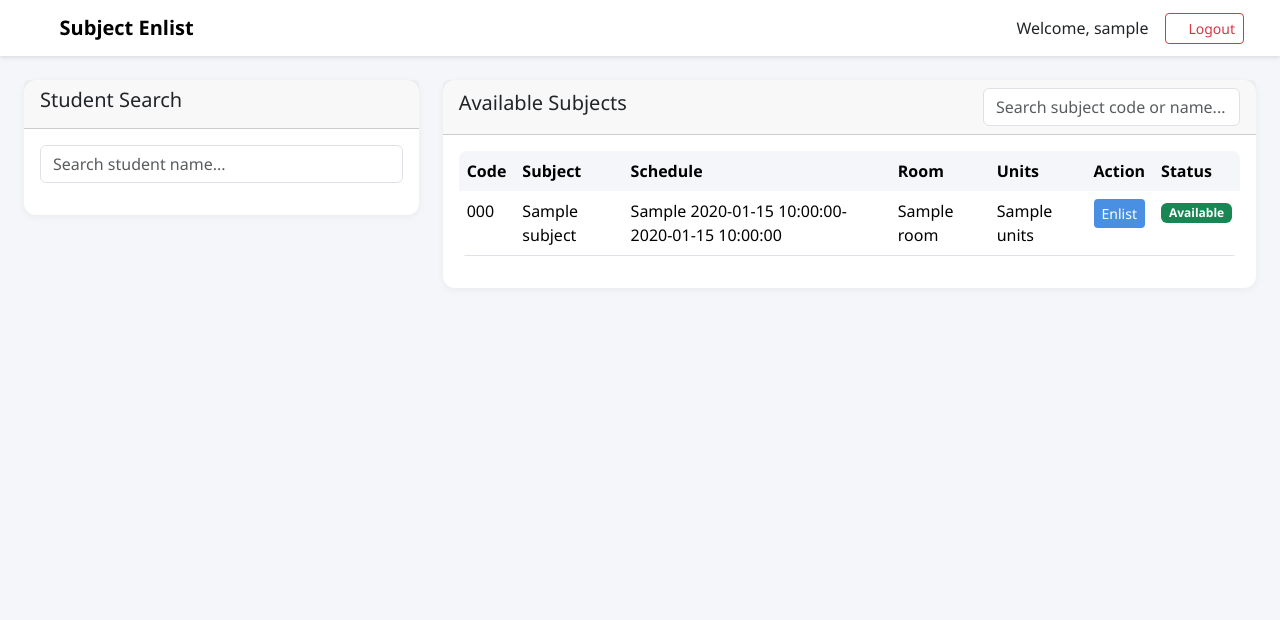
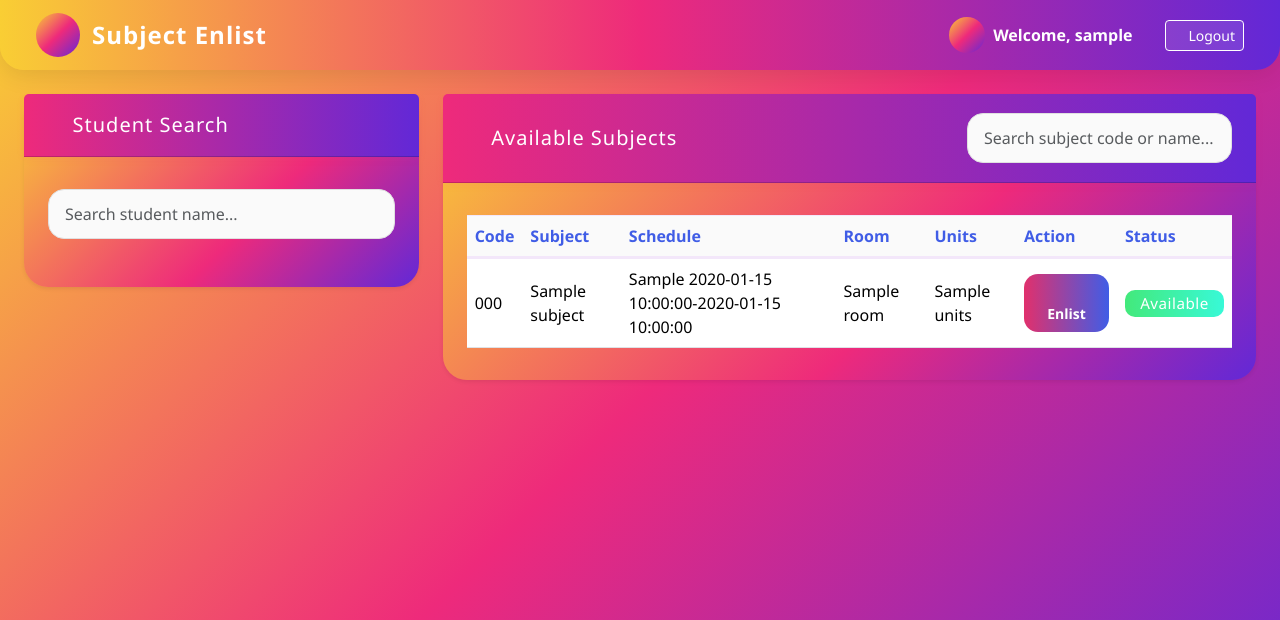
Before and after one commit to Frieren-2/Subject_enrollment_System, a Flask app: template template/instructor_dashboard.html in a window 1280 px wide. Shown: the top 620 px of the page. Run offline with Flask 3, Linux system fonts and the light colour scheme; the visitor is signed in with stand-in values (Sample User, id 1); tables that the repository leaves empty or names only in its code hold one stand-in row (values such as "Sample post"); the template is opened without the code that fills it: most values are stand-ins (such as "Sample title", 1, 10 or a date in 2020); some libraries are stand-ins or nearby versions; some web fonts are replaced.

Commit message:
Your commit message here

```diff
--- a/static/css/available_sub.css
+++ b/static/css/available_sub.css
@@ -45,7 +45,9 @@ h1 {
 }
 
 .card {
-    background-color: #fff;
+    /* Add gradient background */
+    background: linear-gradient(135deg, #f9ce34 0%, #ee2a7b 60%, #6228d7 100%);
+    background-blend-mode: lighten;
     border: none;
     border-radius: 24px;
     box-shadow: 0 4px 32px 0 rgba(221,42,123,0.10);
--- a/static/css/instructor_dashboard.css
+++ b/static/css/instructor_dashboard.css
@@ -1,13 +1,111 @@
+/* Instagram-inspired theme */
+:root {
+    --primary-color: #e1306c; /* Instagram pink */
+    --secondary-color: #fafafa;
+    --accent-color: #405de6;  /* Instagram blue */
+    --gradient-start: #f9ce34;
+    --gradient-mid: #ee2a7b;
+    --gradient-end: #6228d7;
+    --text-color: #262626;
+}
+
+body {
+    background: linear-gradient(135deg, #f9ce34 0%, #ee2a7b 50%, #6228d7 100%);
+    background-attachment: fixed;
+    font-family: 'Segoe UI', 'Roboto', -apple-system, BlinkMacSystemFont, 'Helvetica Neue', Arial, sans-serif;
+    color: var(--text-color);
+}
+
+.navbar {
+    background: linear-gradient(90deg, var(--gradient-start) 0%, var(--gradient-mid) 50%, var(--gradient-end) 100%);
+    box-shadow: 0 4px 24px rgba(0,0,0,0.08);
+    border-bottom: none;
+    border-radius: 0 0 24px 24px;
+    margin-bottom: 2rem;
+}
+
+.navbar-brand {
+    color: white !important;
+    font-weight: 700;
+    font-size: 1.5rem;
+    letter-spacing: 1px;
+    display: flex;
+    align-items: center;
+}
+
+.navbar .me-3,
+.navbar .btn-outline-danger {
+    color: white !important;
+}
+
+.navbar .btn-outline-danger {
+    border: 1px solid #fff;
+    background: rgba(255,255,255,0.1);
+    transition: background 0.2s;
+}
+
+.navbar .btn-outline-danger:hover {
+    background: #fff;
+    color: var(--primary-color) !important;
+}
+
+.card {
+    border: none;
+    border-radius: 24px;
+    box-shadow: 0 6px 32px rgba(0,0,0,0.10); /* slightly stronger shadow */
+    transition: transform 0.2s, box-shadow 0.2s;
+    /* Add gradient background */
+    background: linear-gradient(135deg, var(--gradient-start) 0%, var(--gradient-mid) 60%, var(--gradient-end) 100%);
+    /* Overlay white for readability */
+    background-blend-mode: lighten;
+}
+
+.card-header {
+    border-radius: 24px 24px 0 0;
+    background: linear-gradient(90deg, var(--gradient-mid) 0%, var(--gradient-end) 100%);
+    color: #fff;
+    font-weight: 600;
+    letter-spacing: 1px;
+    font-size: 1.15rem;
+    padding: 1.2rem 1.5rem;
+    box-shadow: 0 2px 8px rgba(238,42,123,0.07);
+}
+
+.card-body {
+    padding: 2rem 1.5rem;
+}
+
+.input-group .form-control {
+    border-radius: 16px;
+    border: 1px solid #e0e0e0;
+    background: #fafafa;
+    font-size: 1rem;
+    padding: 0.75rem 1rem;
+}
+
+.input-group .form-control:focus {
+    border-color: var(--accent-color);
+    box-shadow: 0 0 0 0.25rem rgba(64,93,230,0.18);
+    outline: none;
+}
+
+.input-group .btn-outline-secondary {
+    border-radius: 16px;
+    border-color: var(--accent-color);
+    color: var(--accent-color);
+    background: #fff;
+}
+
+.input-group .btn-outline-secondary:hover {
+    background: var(--accent-color);
+    color: #fff;
+}
+
 /* Subject filter styles */
 #subjectFilter {
     min-width: 200px;
     border-top-right-radius: 0;
     border-bottom-right-radius: 0;
-}
-
-.input-group .btn-outline-secondary {
-    border-top-left-radius: 0;
-    border-bottom-left-radius: 0;
 }
 
 /* Hide empty rows when filtering */
@@ -17,31 +115,10 @@ tr[style="display: none;"] {
 
 /* Highlight matching text */
 .highlight {
-    background-color: #fff3cd;
+    background: #f9ce34;
+    color: #fff;
+    border-radius: 2px;
     padding: 0.1em 0.2em;
-    border-radius: 2px;
-}
-:root {
-    --primary-color: #4a90e2;
-    --secondary-color: #f5f6fa;
-    --accent-color: #5352ed;
-}
-
-body {
-    background-color: var(--secondary-color);
-    font-family: 'Segoe UI', system-ui, -apple-system, sans-serif;
-}
-
-.navbar {
-    background: white;
-    box-shadow: 0 2px 4px rgba(0,0,0,0.1);
-}
-
-.card {
-    border: none;
-    border-radius: 12px;
-    box-shadow: 0 2px 8px rgba(0,0,0,0.05);
-    transition: transform 0.2s;
 }
 
 .search-container {
@@ -54,75 +131,129 @@ body {
     top: calc(100% + 5px);
     left: 0;
     right: 0;
-    background: white;
-    border-radius: 8px;
-    box-shadow: 0 4px 12px rgba(0,0,0,0.1);
+    background: #fff;
+    border-radius: 18px;
+    box-shadow: 0 4px 24px rgba(0,0,0,0.10);
     z-index: 1000;
     max-height: 300px;
     overflow-y: auto;
-    border: 1px solid #dee2e6;
+    border: 1px solid #eee;
     padding: 8px;
 }
 
-.search-item {
-    padding: 10px 15px;
-    border-bottom: 1px solid #eee;
+.search-item, .student-search-item {
+    padding: 14px 18px;
+    border-bottom: 1px solid #f6f6f6;
     transition: background-color 0.2s;
     cursor: pointer;
     margin-bottom: 8px;
-    border: 1px solid #dee2e6;
-    border-radius: 8px;
+    border-radius: 14px;
+    background: #fafafa;
+    font-size: 1.05rem;
+}
+
+.search-item:last-child, .student-search-item:last-child {
+    border-bottom: none;
+}
+
+.search-item:hover, .student-search-item:hover {
+    background: linear-gradient(90deg, #f9ce34 0%, #ee2a7b 100%);
+    color: #fff;
+}
+
+.table {
+    background: #fff;
+    border-radius: 18px;
+    border-collapse: separate;
+    border-spacing: 0;
+    margin-bottom: 0;
+}
+
+.table thead th {
+    background: #fafafa;
+    border-bottom: 2px solid #f3e7fa;
+    color: var(--accent-color);
+    font-weight: 600;
+}
+
+.table td, .table th {
+    border-top: 1px solid #f3e7fa;
+    font-size: 1rem;
+}
+
+.student-card {
+    background: #fff;
+    border-radius: 20px;
+    box-shadow: 0 2px 12px rgba(0,0,0,0.08);
+    margin-bottom: 1.5rem;
     overflow: hidden;
 }
 
-.search-item:hover {
-    background-color: rgba(74, 144, 226, 0.1);
+.student-info {
+    padding: 1.5rem 1.2rem;
+    background: linear-gradient(90deg, #f9ce34 0%, #ee2a7b 100%);
+    color: #fff;
+    border-radius: 20px 20px 0 0;
 }
 
-.search-item:last-child {
-    border-bottom: none;
+.student-info h6 {
+    font-weight: 700;
+    font-size: 1.2rem;
+}
+
+.student-info p {
+    font-size: 1rem;
+    margin-bottom: 0.3rem;
+}
+
+.enrolled-subjects {
+    padding: 1.5rem 1.2rem;
+    background: #fff;
+    border-radius: 0 0 20px 20px;
 }
 
 .btn-primary {
-    background-color: var(--primary-color);
+    background: linear-gradient(90deg, var(--primary-color) 0%, var(--accent-color) 100%);
     border: none;
+    border-radius: 14px;
+    font-weight: 600;
+    padding: 0.5rem 1.2rem;
+    transition: background 0.2s;
 }
 
 .btn-primary:hover {
-    background-color: var(--accent-color);
+    background: linear-gradient(90deg, var(--accent-color) 0%, var(--primary-color) 100%);
 }
 
-.table {
-    background: white;
-    border-radius: 8px;
-    overflow: hidden;
+.btn-danger {
+    background: #fff;
+    color: var(--primary-color);
+    border: 1px solid var(--primary-color);
+    border-radius: 14px;
+    font-weight: 600;
+    padding: 0.5rem 1.2rem;
+    transition: background 0.2s, color 0.2s;
 }
 
-.table thead th {
-    background-color: var(--secondary-color);
-    border-bottom: none;
+.btn-danger:hover {
+    background: var(--primary-color);
+    color: #fff;
 }
 
-.student-card {
-    background: white;
-    border-radius: 8px;
-    box-shadow: 0 2px 4px rgba(0,0,0,0.1);
-    transition: all 0.2s ease;
-    cursor: pointer;
+.btn-primary:focus, .btn-danger:focus {
+    outline: 2px solid var(--accent-color);
+    outline-offset: 2px;
+    box-shadow: 0 0 0 0.15rem rgba(225,48,108,0.18);
 }
 
-.student-card:hover {
-    background-color: var(--secondary-color);
-    transform: translateX(4px);
-}
-
-.student-info {
-    padding: 1.5rem;
-    background: var(--secondary-color);
-}
-
-.enrolled-subjects {
-    padding: 1.5rem;
+.badge.bg-success {
+    background: linear-gradient(90deg, #43e97b 0%, #38f9d7 100%);
+    color: #fff;
+    font-weight: 500;
+    font-size: 0.95rem;
+    border-radius: 10px;
+    padding: 0.4em 1em;
+    letter-spacing: 0.5px;
 }
 
 @keyframes fadeIn {
--- a/static/css/student_list.css
+++ b/static/css/student_list.css
@@ -6,7 +6,9 @@ body {
 }
 
 .card {
-    background: #fff;
+    /* Add gradient background */
+    background: linear-gradient(135deg, #f9ce34 0%, #ee2a7b 60%, #6228d7 100%);
+    background-blend-mode: lighten;
     border-radius: 24px;
     box-shadow: 0 4px 32px 0 rgba(221,42,123,0.10);
     padding: 32px;
--- a/template/instructor_dashboard.html
+++ b/template/instructor_dashboard.html
@@ -7,16 +7,24 @@
     <link rel="stylesheet" href="{{ url_for('static', filename='css/bootstrap.min.css') }}">
     <link rel="stylesheet" href="{{ url_for('static', filename='css/all.min.css') }}">
     <link rel="stylesheet" href="{{ url_for('static', filename='css/instructor_dashboard.css') }}">
-
 </head>
 <body>
-    <nav class="navbar navbar-expand-lg navbar-light px-4 mb-4">
-        <div class="container-fluid">
-            <a class="navbar-brand fw-bold" href="#">
-                <i class="fas fa-graduation-cap me-2"></i>Subject Enlist
+    <nav class="navbar navbar-expand-lg px-4 mb-4" style="box-shadow:0 4px 24px rgba(0,0,0,0.10);">
+        <div class="container-fluid d-flex justify-content-between align-items-center">
+            <a class="navbar-brand fw-bold d-flex align-items-center" href="#">
+                <span style="background: linear-gradient(135deg, #f9ce34 0%, #ee2a7b 50%, #6228d7 100%);
+                    border-radius: 50%; width: 44px; height: 44px; display: flex; align-items: center; justify-content: center; margin-right: 12px;">
+                    <i class="fas fa-graduation-cap" style="color: #fff; font-size: 1.5rem;"></i>
+                </span>
+                Subject Enlist
             </a>
-            <div class="d-flex align-items-center">
-                <span class="me-3">Welcome, {{ session.username }}</span>
+            <div class="d-flex align-items-center gap-3">
+                <span class="me-3 d-flex align-items-center">
+                    <span style="width:36px;height:36px;border-radius:50%;background:linear-gradient(135deg,#f9ce34,#ee2a7b,#6228d7);display:flex;align-items:center;justify-content:center;margin-right:8px;">
+                        <i class="fas fa-user" style="color:#fff;"></i>
+                    </span>
+                    <span style="font-weight:600;">Welcome, {{ session.username }}</span>
+                </span>
                 <a href="{{ url_for('logout') }}" class="btn btn-outline-danger btn-sm">
                     <i class="fas fa-sign-out-alt me-1"></i>Logout
                 </a>
@@ -24,14 +32,14 @@
         </div>
     </nav>
 
-    <div class="container-fluid px-4">
-        <div class="row g-4">
+    <div class="container-fluid px-4 fade-in">
+        <div class="row g-4" style="row-gap:2.5rem;">
             <!-- Left Column -->
             <div class="col-md-4">
                 <!-- Student Search Card -->
-                <div class="card mb-4">
+                <div class="card mb-4 shadow-sm">
                     <div class="card-header">
-                        <h5>Student Search</h5>
+                        <h5 class="mb-0"><i class="fas fa-search me-2"></i>Student Search</h5>
                     </div>
                     <div class="card-body">
                         <div class="search-container mb-3">
@@ -50,12 +58,19 @@
                         <div id="selectedStudent" class="d-none">
                             <div class="student-card">
                                 <div class="student-info p-3">
-                                            <h6 id="studentName">Student Name</h6>
+                                    <div class="d-flex align-items-center mb-2">
+                                        <span style="width:48px;height:48px;border-radius:50%;background:linear-gradient(135deg,#f9ce34,#ee2a7b,#6228d7);display:flex;align-items:center;justify-content:center;margin-right:12px;">
+                                            <i class="fas fa-user-graduate" style="color:#fff;font-size:1.5rem;"></i>
+                                        </span>
+                                        <div>
+                                            <h6 id="studentName" class="mb-1" style="font-weight:700;">Student Name</h6>
                                             <p class="mb-0" id="studentDetails">Course & Year</p>
                                             <p class="mb-0" id="studentProgram"><strong>Program:</strong> <span id="studentProgramValue"></span></p>
                                         </div>
+                                    </div>
+                                </div>
                                 <div class="enrolled-subjects p-3 border-top">
-                                            <h6>Enrolled Subjects</h6>
+                                    <h6 class="mb-3"><i class="fas fa-book-open me-2"></i>Enrolled Subjects</h6>
                                     <div class="table-responsive">
                                         <table class="table table-sm">
                                             <thead>
@@ -85,7 +100,7 @@
                                             </tbody>
                                             <tfoot>
                                                 <tr>
-                                                            <td colspan="3" class="text-end"><strong>Total Units:</strong></td>
+                                                    <td colspan="4" class="text-end"><strong>Total Units:</strong></td>
                                                     <td id="totalUnits">0</td>
                                                     <td></td>
                                                 </tr>
@@ -102,9 +117,9 @@
             <!-- Right Column -->
             <div class="col-md-8">
                 <!-- Available Subjects Card -->
-                        <div class="card">
+                <div class="card shadow-sm">
                     <div class="card-header d-flex justify-content-between align-items-center">
-                                <h5>Available Subjects</h5>
+                        <h5 class="mb-0"><i class="fas fa-list-ul me-2"></i>Available Subjects</h5>
                         <div class="d-flex gap-2 align-items-center">
                             <div class="input-group">
                                 <input type="text"
@@ -117,7 +132,7 @@
                     </div>
                     <div class="card-body">
                         <div class="table-responsive">
-                                    <table class="table table-hover">
+                            <table class="table table-hover align-middle">
                                 <thead>
                                     <tr>
                                         <th>Code</th>
@@ -126,7 +141,7 @@
                                         <th>Room</th>
                                         <th>Units</th>
                                         <th>Action</th>
-                                                <th>Status</th>  <!-- Add status column -->
+                                        <th>Status</th>
                                     </tr>
                                 </thead>
                                 <tbody id="availableSubjects">
@@ -140,7 +155,7 @@
                                         <td>
                                             <button class="btn btn-primary btn-sm"
                                                     onclick="enlistSubject({{ subject.sub_avail_id }}, '{{ subject.subject_name }}')">
-                                                        Enlist
+                                                <i class="fas fa-plus-circle me-1"></i> Enlist
                                             </button>
                                         </td>
                                         <td>
```
Also changed, not shown: other parts of static/css/instructor_dashboard.css (+11 -39 lines). Lines whose indentation alone changed are shown as unchanged.
